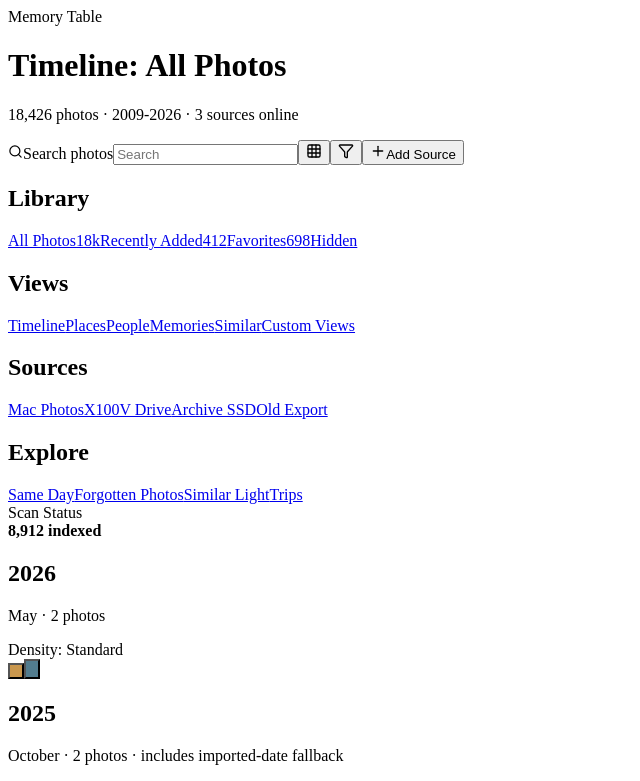
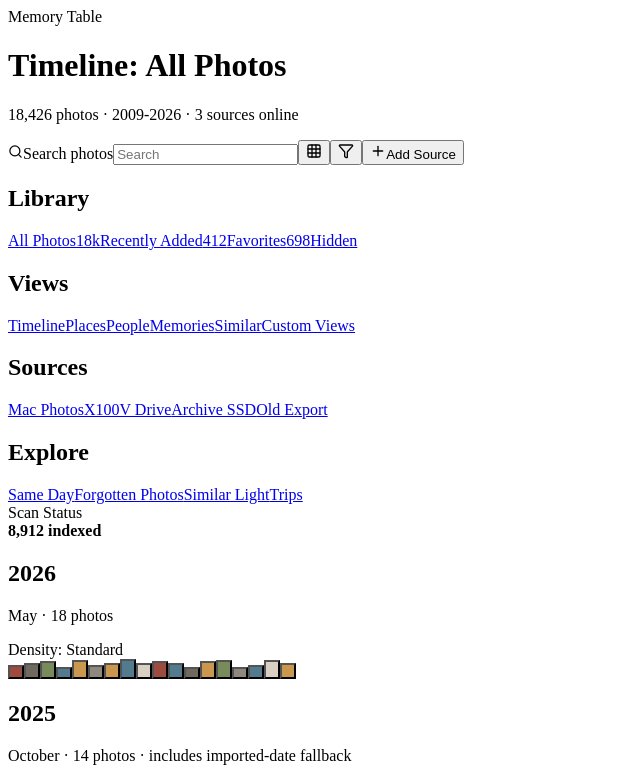
Before and after one commit to wayblink/gala, a React (Vite) app: page / in a window 1280 px wide. Shown: the top 781 px of the page, without its empty margins (0-640 px from the left). Built offline with nearby package versions, Linux system fonts and the light colour scheme; the HTML template or start-up script is replaced by a standard one.

Commit message:
fix: improve shell visual density

```diff
--- a/src/data/mockLibrary.ts
+++ b/src/data/mockLibrary.ts
@@ -31,7 +31,7 @@ export const sources: SourceItem[] = [
   { name: 'Old Export', status: 'missing' },
 ]
 
-export const photos: PhotoItem[] = [
+const primaryPhotos: PhotoItem[] = [
   {
     id: 'p-001',
     fileName: 'DSCF4281.RAF',
@@ -94,5 +94,30 @@ export const photos: PhotoItem[] = [
   },
 ]
 
+const generatedPhotos: PhotoItem[] = Array.from({ length: 28 }, (_, index) => {
+  const colors = ['#c9974d', '#527c8e', '#788b5a', '#6f695f', '#9d4b3f', '#d8d0c2', '#8e887e']
+  const ratios = ['1 / 1', '1.18 / 1', '0.86 / 1', '1.32 / 1', '1 / 1.12']
+  const year = index < 16 ? '2026' : '2025'
+  const month = index < 16 ? '05' : '10'
+  const day = String((index % 12) + 1).padStart(2, '0')
+
+  return {
+    id: `p-${String(index + 5).padStart(3, '0')}`,
+    fileName: `CONTACT_${String(index + 5).padStart(4, '0')}.JPG`,
+    sourceName: index % 3 === 0 ? 'Mac Photos' : 'X100V Drive',
+    sourceStatus: 'online',
+    status: 'indexed',
+    capturedAt: `${year}-${month}-${day}T${String(7 + (index % 9)).padStart(2, '0')}:20:00Z`,
+    importedAt: '2026-05-07T10:00:00Z',
+    camera: index % 3 === 0 ? 'iPhone 16 Pro' : 'X100V',
+    lens: index % 3 === 0 ? '24mm' : '23mm f/2',
+    dimensions: index % 3 === 0 ? '4032 x 3024' : '6240 x 4160',
+    color: colors[index % colors.length],
+    aspectRatio: ratios[index % ratios.length],
+    relatedViews: index % 2 === 0 ? ['Similar Light'] : ['Recently Added'],
+  } satisfies PhotoItem
+})
+
+export const photos: PhotoItem[] = [...primaryPhotos, ...generatedPhotos]
 export const timelineGroups = groupPhotosByTimeline(photos)
 export const selectedPhoto = photos[0]
--- a/src/styles.css
+++ b/src/styles.css
@@ -482,14 +482,12 @@ a {
 
 @media (max-width: 980px) {
   .top-bar {
-    grid-template-columns: 44px minmax(0, 1fr) auto;
+    grid-template-columns: minmax(0, 1fr) auto;
     gap: 12px;
   }
 
   .top-bar__brand {
-    width: 32px;
-    overflow: hidden;
-    white-space: nowrap;
+    display: none;
   }
 
   .search-field {
--- a/tsconfig.node.json
+++ b/tsconfig.node.json
@@ -1,7 +1,7 @@
 {
   "compilerOptions": {
     "composite": true,
-    "lib": ["ESNext"],
+    "lib": ["ESNext", "DOM", "DOM.Iterable"],
     "module": "ESNext",
     "moduleResolution": "Bundler",
     "allowSyntheticDefaultImports": true,
```
